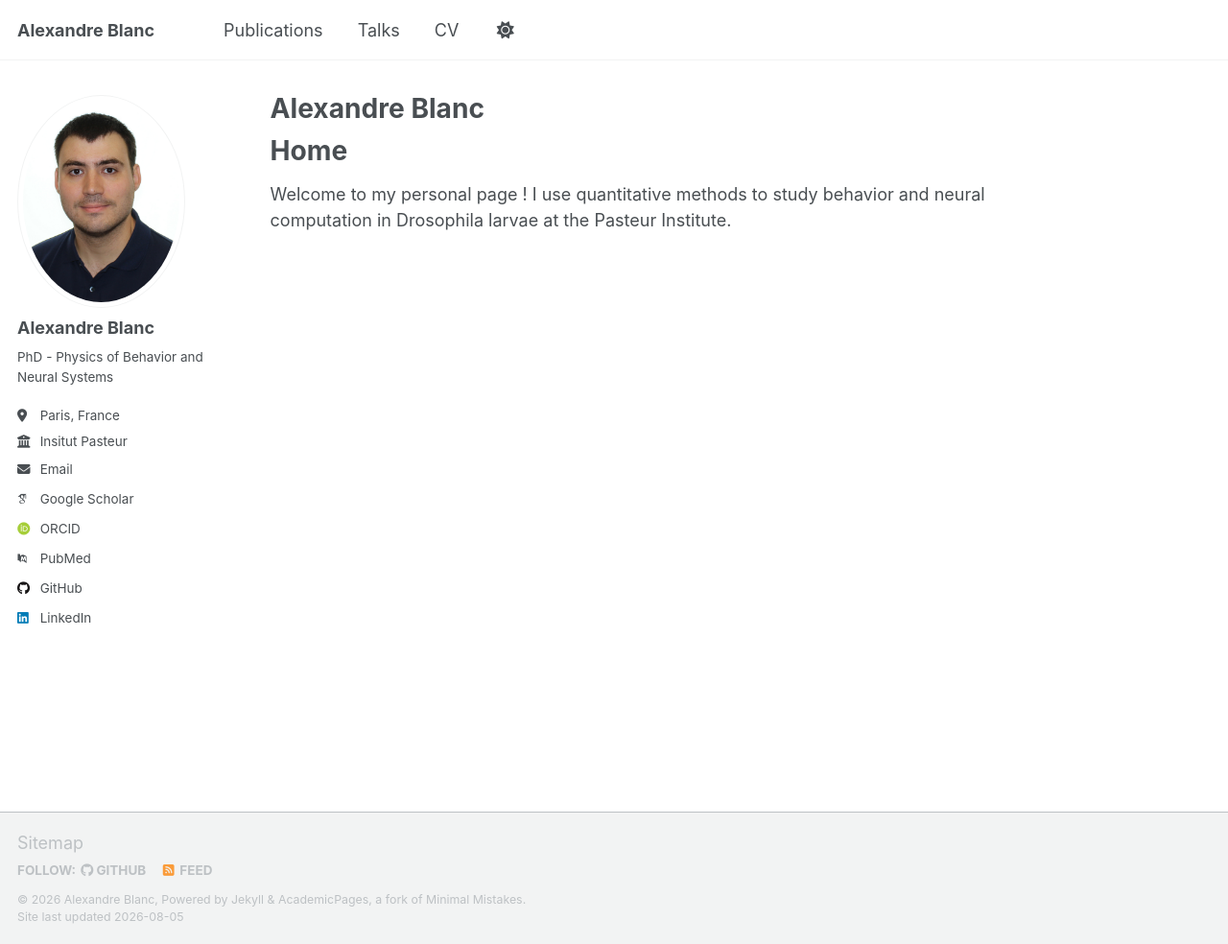
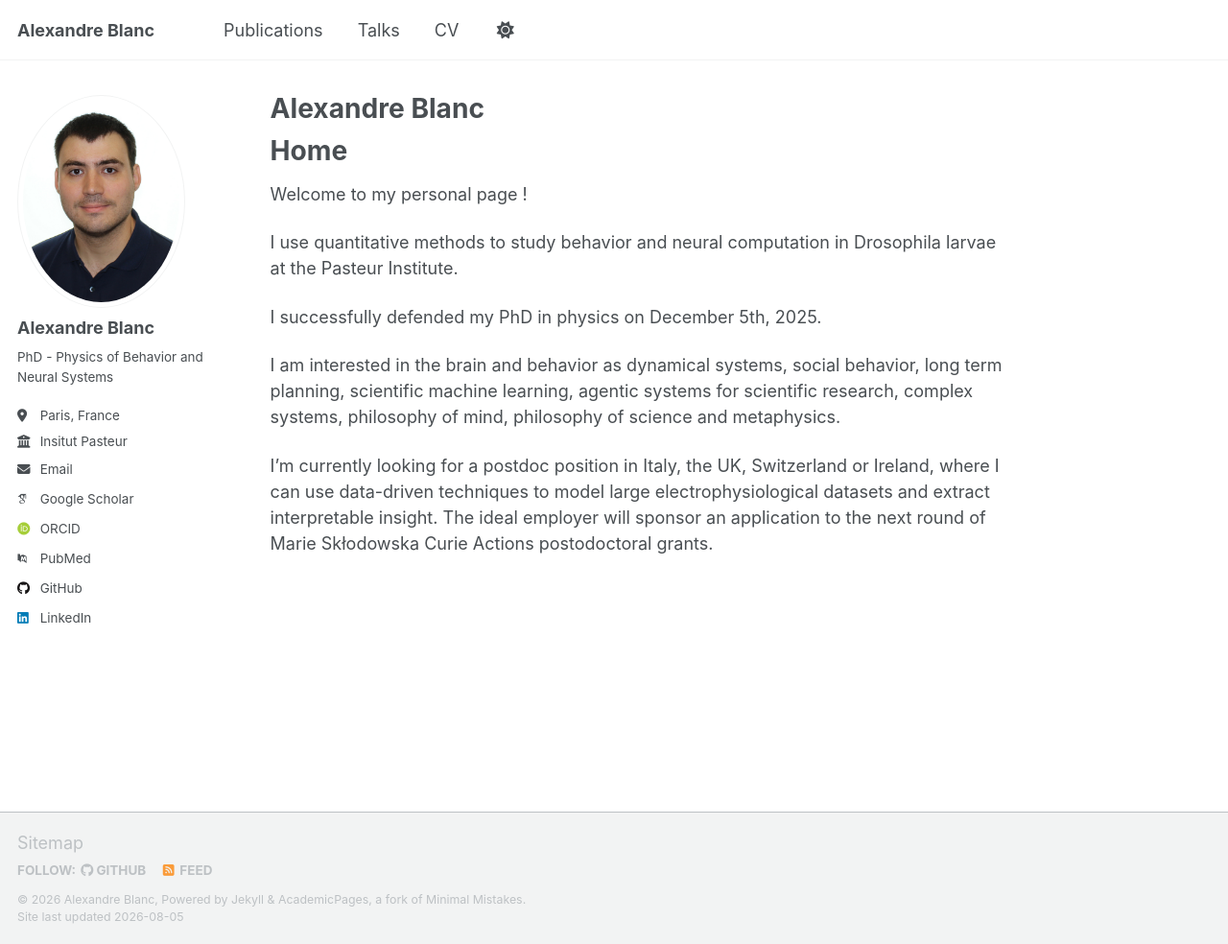
Before and after one commit to aleblanc30/aleblanc30.github.io, a Jekyll site: the page built from _pages/about.md, in a window 1280 px wide and 984 px high. Shown: the whole window at 96% size. Built offline with Jekyll 4.4.1, drawn with Linux system fonts in a browser that asks for light colours; some web fonts are replaced; a script that is not in the unit is left out.

Commit message:
Update about page with additional details
Expanded personal information and research interests.

```diff
--- a/_pages/about.md
+++ b/_pages/about.md
@@ -9,4 +9,12 @@ redirect_from:
 
 Home
 ======
-Welcome to my personal page ! I use quantitative methods to study behavior and neural computation in Drosophila larvae at the Pasteur Institute.
+Welcome to my personal page !
+
+I use quantitative methods to study behavior and neural computation in Drosophila larvae at the Pasteur Institute.
+
+I successfully defended my PhD in physics on December 5th, 2025.
+
+I am interested in the brain and behavior as dynamical systems, social behavior, long term planning, scientific machine learning, agentic systems for scientific research, complex systems, philosophy of mind, philosophy of science and metaphysics.
+
+I'm currently looking for a postdoc position in Italy, the UK, Switzerland or Ireland, where I can use data-driven techniques to model large electrophysiological datasets and extract interpretable insight. The ideal employer will sponsor an application to the next round of Marie Skłodowska Curie Actions postodoctoral grants.
```
